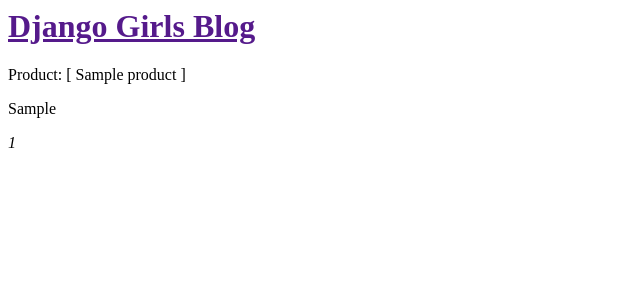
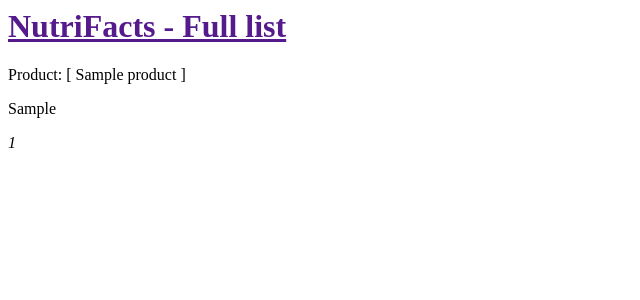
Before and after one commit to rbuhler/python.Nutrifacts, a Django app: page / in a window 1280 px wide. Shown: the top 300 px of the page, without its empty margins (0-640 px from the left). Run offline with Django 3.2, Linux system fonts and the light colour scheme; tables that the repository leaves empty hold one stand-in row (values such as "Sample post").

Commit message:
View adjusted missing template adjustment

```diff
--- a/facts/templates/facts/product_list.html
+++ b/facts/templates/facts/product_list.html
@@ -1,11 +1,11 @@
 <html>
 <head>
-    <title>Django Girls blog</title>
+    <title>NutriFacts</title>
 </head>
 <body>
     <!-- Header -->
     <div>
-        <h1><a href="">Django Girls Blog</a></h1>
+        <h1><a href="">NutriFacts - Full list</a></h1>
     </div>
 
     <!-- Products [products] -->
--- a/facts/views.py
+++ b/facts/views.py
@@ -8,10 +8,8 @@ from .models import NutriTable
 
 def product_list(request):
     products = Product.objects.all()
-
-    for prod in products:
-        facts = NutriFact.objects.filter(product_id=prod.id)
-        table = NutriTable.objects.filter(product_id=prod.id)
+    facts = NutriFact.objects.all()
+    table = NutriTable.objects.all()
 
     return render(request, 'facts/product_list.html', {'products': products,
                                                        'facts': facts,
```
Also changed, not shown: facts/tests/scriptTest.py (added, +7 -0 lines).
